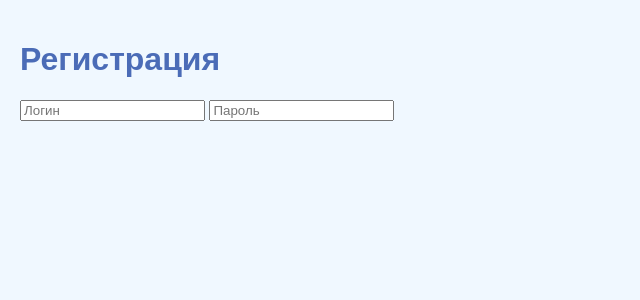
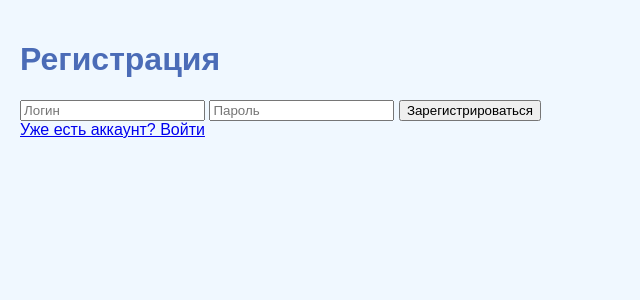
Before and after one commit to DartS1der/servak, a Flask app: page /register in a window 1280 px wide. Shown: the top 300 px of the page, without its empty margins (0-640 px from the left). Run offline with Flask 3, Linux system fonts and the light colour scheme.

Commit message:
Update register.html

```diff
--- a/templates/register.html
+++ b/templates/register.html
@@ -10,3 +10,9 @@
         <form method="POST">
             <input type="text" name="username" placeholder="Логин" required>
             <input type="password" name="password" placeholder="Пароль" required>
+<button type="submit">Зарегистрироваться</button>
+        </form>
+        <a href="/login">Уже есть аккаунт? Войти</a>
+    </div>
+</body>
+</html>
```
